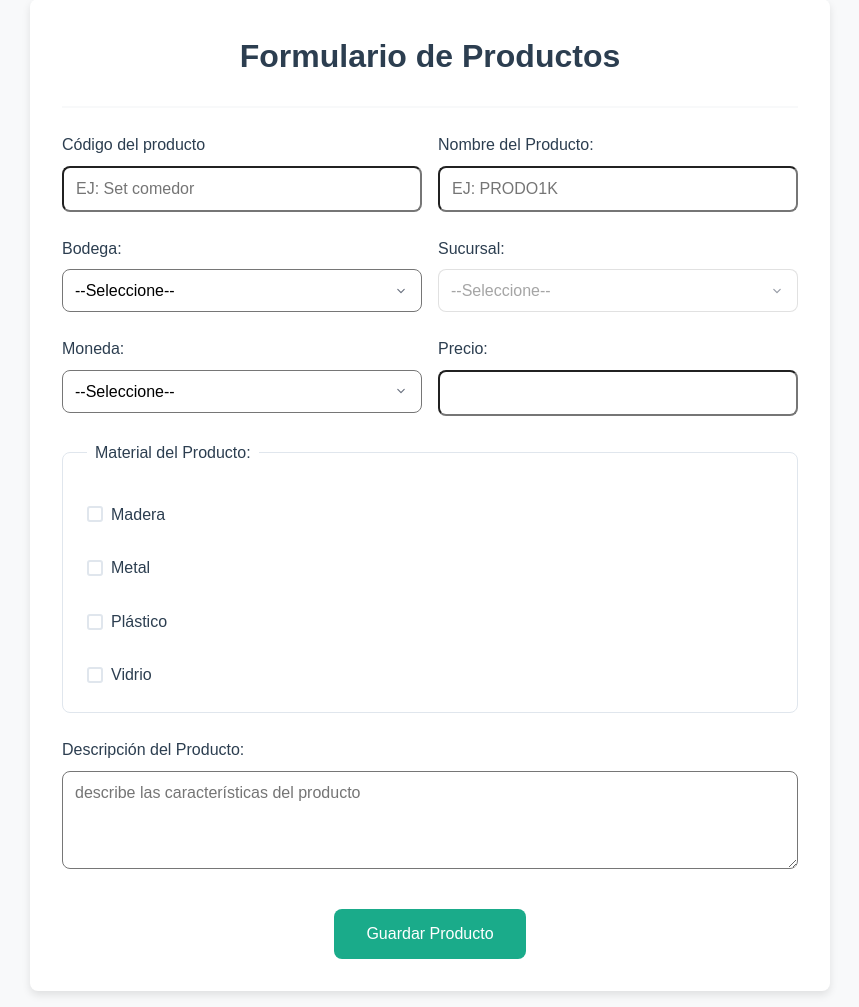
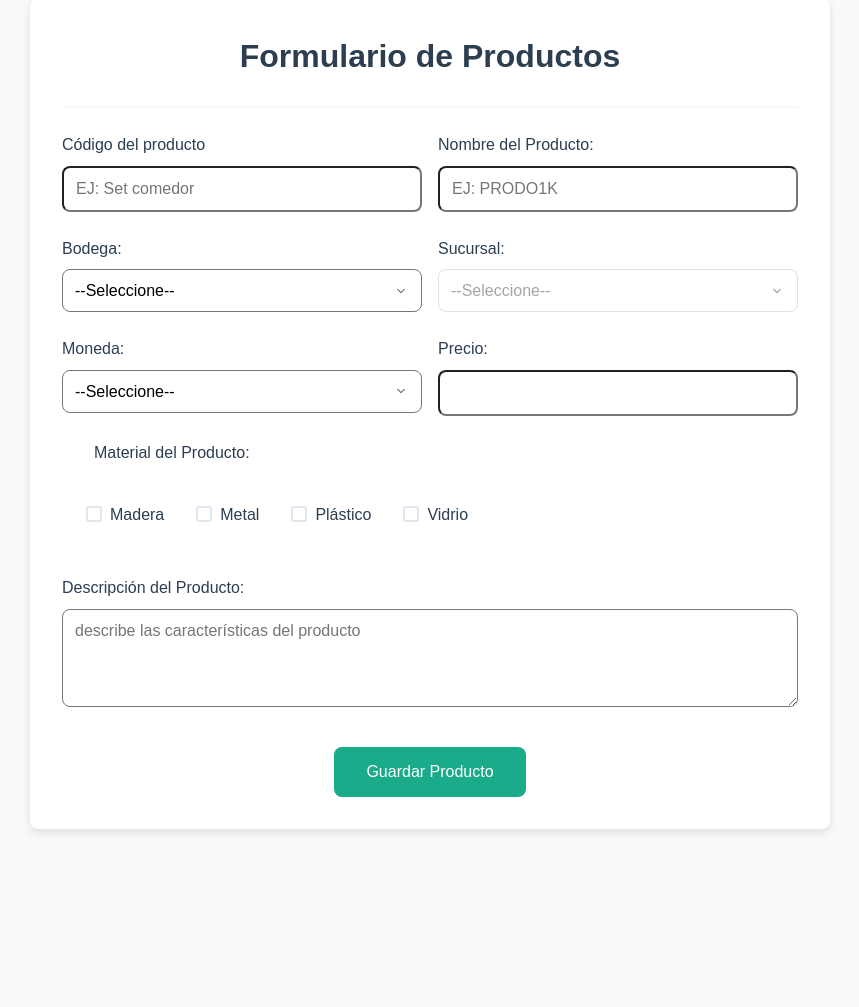
Before and after one commit to matias-bello-rodriguez/prueba-tecnica, a PHP site: page / in a window 1280 px wide. Shown: the part 17-1024 px from the top of the page, without its empty margins (210-1069 px from the left). After the commit the page ends 850 px from the top, so only its background shows below. Run offline with PHP 8.4, Linux system fonts and the light colour scheme; data comes from the database, SQL or seed files in the repository; some libraries are stand-ins or nearby versions.

Commit message:
fieldset con borde transparente

```diff
--- a/css/styles.css
+++ b/css/styles.css
@@ -118,7 +118,6 @@ input[type="number"]:focus,
 select:focus,
 textarea:focus {
     outline: none;
-    box-shadow: 0 0 0 0.1875rem rgba(26, 171, 138, 0.25);
 }
 
 /* Select específico */
@@ -142,7 +141,7 @@ textarea {
 
 /* Fieldset para materiales */
 fieldset {
-    border: 0.0625rem solid var(--border-color);
+    border: transparent;
     border-radius: var(--border-radius);
     padding: var(--spacing-md);
     margin: 0;
@@ -153,16 +152,16 @@ legend {
     margin-left: var(--spacing-xs);
 }
 
-/* Grid para checkboxes */
-.checkbox-grid {
-    display: grid;
-    grid-template-columns: repeat(auto-fit, minmax(8rem, 1fr));
-    gap: var(--spacing-sm);
+/* Contenedor de checkboxes en fila */
+.checkbox-container {
+    display: flex;
+    flex-wrap: wrap;
+    gap: var(--spacing-md);
     margin-top: var(--spacing-sm);
 }
 
 /* Checkboxes y labels */
-.checkbox-grid label {
+.checkbox-container label {
     display: flex;
     align-items: center;
     gap: var(--spacing-xs);
@@ -173,9 +172,10 @@ legend {
     padding: var(--spacing-xs);
     border-radius: var(--border-radius);
     transition: background-color 0.2s ease;
+    white-space: nowrap;
 }
 
-.checkbox-grid label:hover {
+.checkbox-container label:hover {
     background-color: var(--background-light);
 }
 
@@ -292,8 +292,9 @@ button[type="submit"]:disabled {
         min-width: 100%;
     }
 
-    .checkbox-grid {
-        grid-template-columns: repeat(auto-fit, minmax(6rem, 1fr));
+    .checkbox-container {
+        flex-direction: column;
+        gap: var(--spacing-sm);
     }
 }
 
@@ -303,8 +304,9 @@ button[type="submit"]:disabled {
         gap: var(--spacing-md);
     }
 
-    .checkbox-grid {
-        grid-template-columns: 1fr 1fr;
+    .checkbox-container {
+        flex-direction: column;
+        gap: var(--spacing-sm);
     }
 
     header h1 {
--- a/views/formulario_producto.php
+++ b/views/formulario_producto.php
@@ -83,11 +83,11 @@
                 <!-- Ahora los materiales se cargan dinámicamente desde la BD usando tabla intersección -->
                 <fieldset>
                     <legend>Material del Producto:</legend>
-                    <?php foreach($materiales as $material): ?>
-                        <div class="checkbox-grid">
+                    <div class="checkbox-container">
+                        <?php foreach($materiales as $material): ?>
                             <label><input type="checkbox" name="materiales[]" value="<?= htmlspecialchars($material['id']) ?>"> <?= htmlspecialchars($material['nombre']) ?></label>
-                        </div>
-                    <?php endforeach; ?>
+                        <?php endforeach; ?>
+                    </div>
                 </fieldset>
             </div>
 
```
